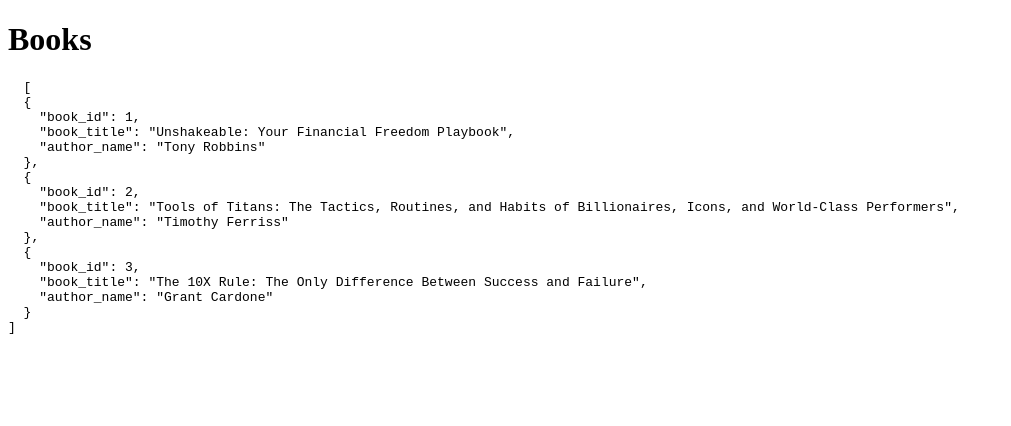
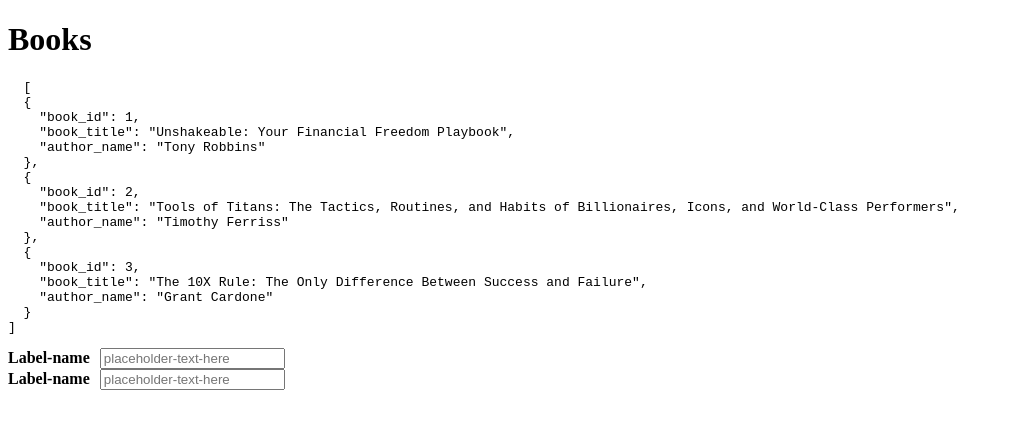
Before and after one commit to frankanneveld/ngmocks-jest, an Angular app: page / in a window 1280 px wide. Shown: the top 426 px of the page, without its empty margins (0-1011 px from the left). Built offline with nearby package versions, Linux system fonts and the light colour scheme.

Commit message:
added label component - also to test in browser

```diff
--- a/src/app/app.component.html
+++ b/src/app/app.component.html
@@ -2,3 +2,4 @@
 <pre>
   {{books | async | json}}
 </pre>
+<app-label></app-label>
--- a/src/app/app.component.ts
+++ b/src/app/app.component.ts
@@ -1,6 +1,7 @@
 import { Component, OnInit, inject } from '@angular/core';
 import { Observable } from 'rxjs';
 import { Book, HttpService } from './services/http/http.service';
+import { LabelComponent } from './directives/label/label.component';
 
 @Component({
   selector: 'app-root',
--- a/src/app/app.module.ts
+++ b/src/app/app.module.ts
@@ -6,6 +6,7 @@
 
 import { HttpClientModule } from '@angular/common/http';
 import { HttpBookInterceptorProvider } from './interceptors/http-book.interceptor';
+import { LabelComponent } from './directives/label/label.component';
 
 @NgModule({
   declarations: [
@@ -14,7 +15,8 @@
   imports: [
     BrowserModule,
     AppRoutingModule,
-    HttpClientModule
+    HttpClientModule,
+    LabelComponent
   ],
   providers: [HttpBookInterceptorProvider],
   bootstrap: [AppComponent]
--- a/src/app/directives/label.directive.ts
+++ b/src/app/directives/label.directive.ts
@@ -10,6 +10,6 @@
   @Input({ required: true }) label!: string;
 
   ngOnInit(): void {
-    (this.elm.nativeElement as HTMLElement).insertAdjacentHTML('beforebegin', '<label>'+this.label+'<label/>');
+    (this.elm.nativeElement as HTMLElement).insertAdjacentHTML('beforebegin', '<label>' + this.label); // note: </label> will be automatically added to end of string result is: <label>label-name</label>
   }
 }
--- a/src/styles.scss
+++ b/src/styles.scss
@@ -1 +1,6 @@
 /* You can add global styles to this file, and also import other style files */
+label {
+    font-weight: bold;
+    font-size: 16px;
+    margin-right: 10px;
+}
```
